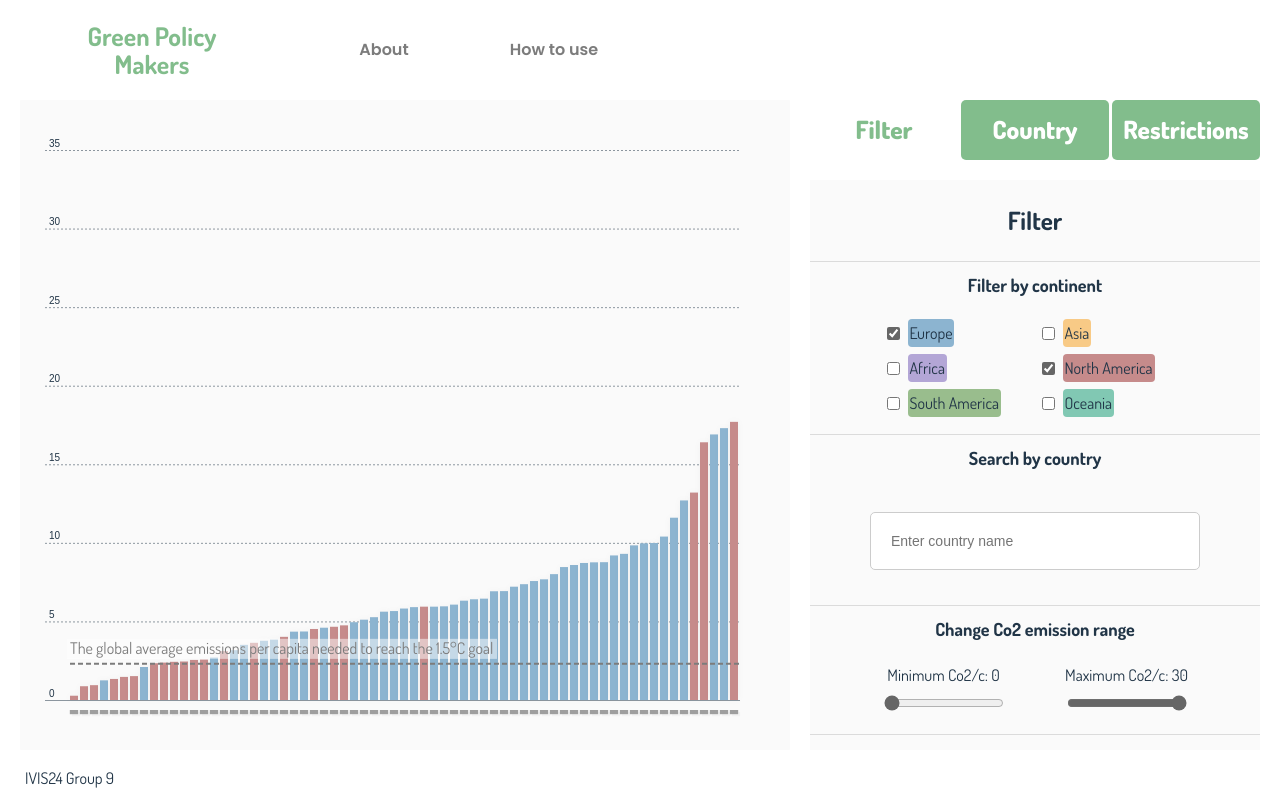
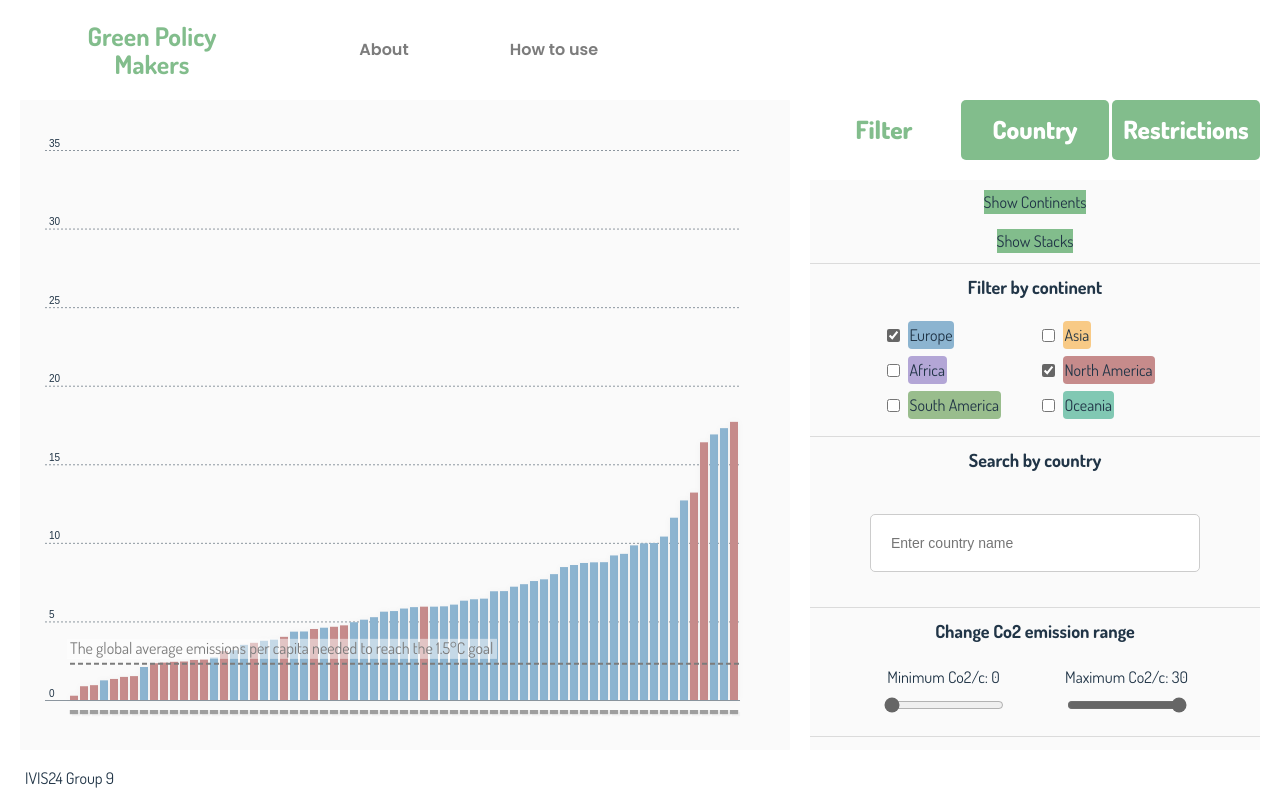
Before and after one commit to silverknet/ivis24-9-proj, a React (Vite) app in the folder visapp/: page / in a window 1280 px wide. Both pictures are taken after a click on the element "Filter". Built offline with nearby package versions, Linux system fonts and the light colour scheme; grey boxes are pictures that could not be loaded.

Commit message:
start of vis-toggle

```diff
--- a/visapp/src/SideBarTop.jsx
+++ b/visapp/src/SideBarTop.jsx
@@ -34,7 +34,8 @@ function SideBarTop(props) {
     return (
         <div className='TopContainer Container'>
             <div className="ElementComponent">
-                <h1>Filter</h1>
+                <div style={{backgroundColor:'#82BD8C'}} onClick={() => props.toggleVisState(0)}>Show Continents</div>
+                <div style={{backgroundColor:'#82BD8C'}} onClick={() => props.toggleVisState(1)}>Show Stacks</div>
             </div>
             <div className="ElementComponent">
                 <h2>Filter by continent</h2>
--- a/visapp/src/Vis.jsx
+++ b/visapp/src/Vis.jsx
@@ -57,7 +57,16 @@ function Vis(){
         "Blake Shelton": "#AED581", // Lime Green
         "Jack Nicklaus": "#FFB74D" // Orange
     };
+
+    const [continentORstacked, setVis] = useState(0)
+
 	const [celebStatus, setCelebStatus] = useState(initialCelebActive);
+
+    const toggleVisState = (newstate) =>{
+        setVis( state =>({
+            state: newstate
+        }));
+    };
 
 
     let activeCelebs = [];
@@ -464,6 +473,8 @@ function Vis(){
         // Rectangles
         const absolute_bar_width = Math.min(Settings.maxBarSize, Math.max(0, (bar_window_size.width / (filteredCountryData.length+activeCelebs.length)) * Settings.bar_size));
 
+
+
             svg.selectAll('.first').data(filteredCountryData).join(
                 enter => enter.append('rect').attr('class', 'first'),
                 update => update,
@@ -509,27 +520,6 @@ function Vis(){
             });
 
 
-
-        //console.log("CELEBS "+JSON.stringify(celebrityDataRef.current[0]));
-
-        // activeCelebs.forEach(cel => {
-        //     const celebCount = activeCelebs.length;
-        //     svg.append('rect')
-        //     .attr('width', () => { return absolute_bar_width})
-        //     .attr('height',  Math.min(svgSize.height - Settings.border * 2, Math.max(0, y_scale(cel['co2kg']/1000))))
-        //     .attr("x",(bar_window_size.width / (filteredCountryData.length+celebCount)) * (filteredCountryData.length) + Settings.border + ((bar_width*0.8) / 2) - ((absolute_bar_width)/2))
-        //     .attr("y",  (y_scale(cel['co2kg']/1000)) >= svgSize.height - Settings.border * 2 ? Settings.border : y_scale(yMaxState - cel['co2kg']/1000) + Settings.border)
-        //     .attr('fill', '#FDFF8A')
-        //     .on('mouseover', (e) => {
-        //         //console.log(e, d)
-        //         barTooltip.select(".tooltipCountry").text(cel["celebrity"]);
-        //         barTooltip.style("display", "block").style("top", `${e.screenY - 100}px`).style("left", `${e.screenX-80}px`);
-        //       })
-        //     .on('mouseleave', () =>{
-        //         barTooltip.style("display", "none");
-        //     });
-        //     i++;
-        // });
 
 
 		// Add a tooltip container
@@ -636,6 +626,7 @@ function Vis(){
                         filterRange={filterRange}
                         setFilterRange={setFilterRange}
                         handleSearch={handleSearch}
+                        toggleVisState={toggleVisState}
                     />
                 )}
                 {rightDisplay === 1 && (
```
Lines whose indentation alone changed are shown as unchanged.
